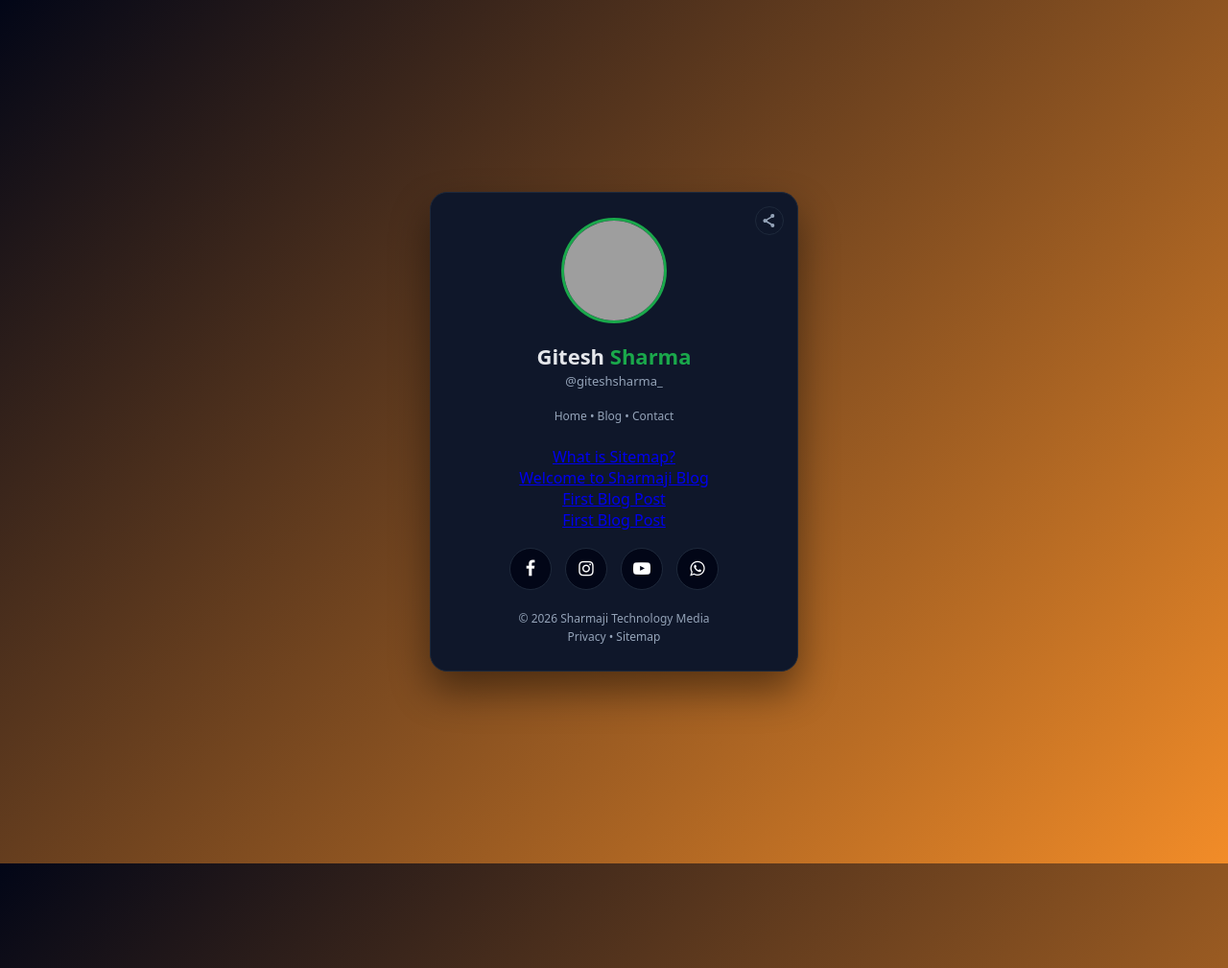
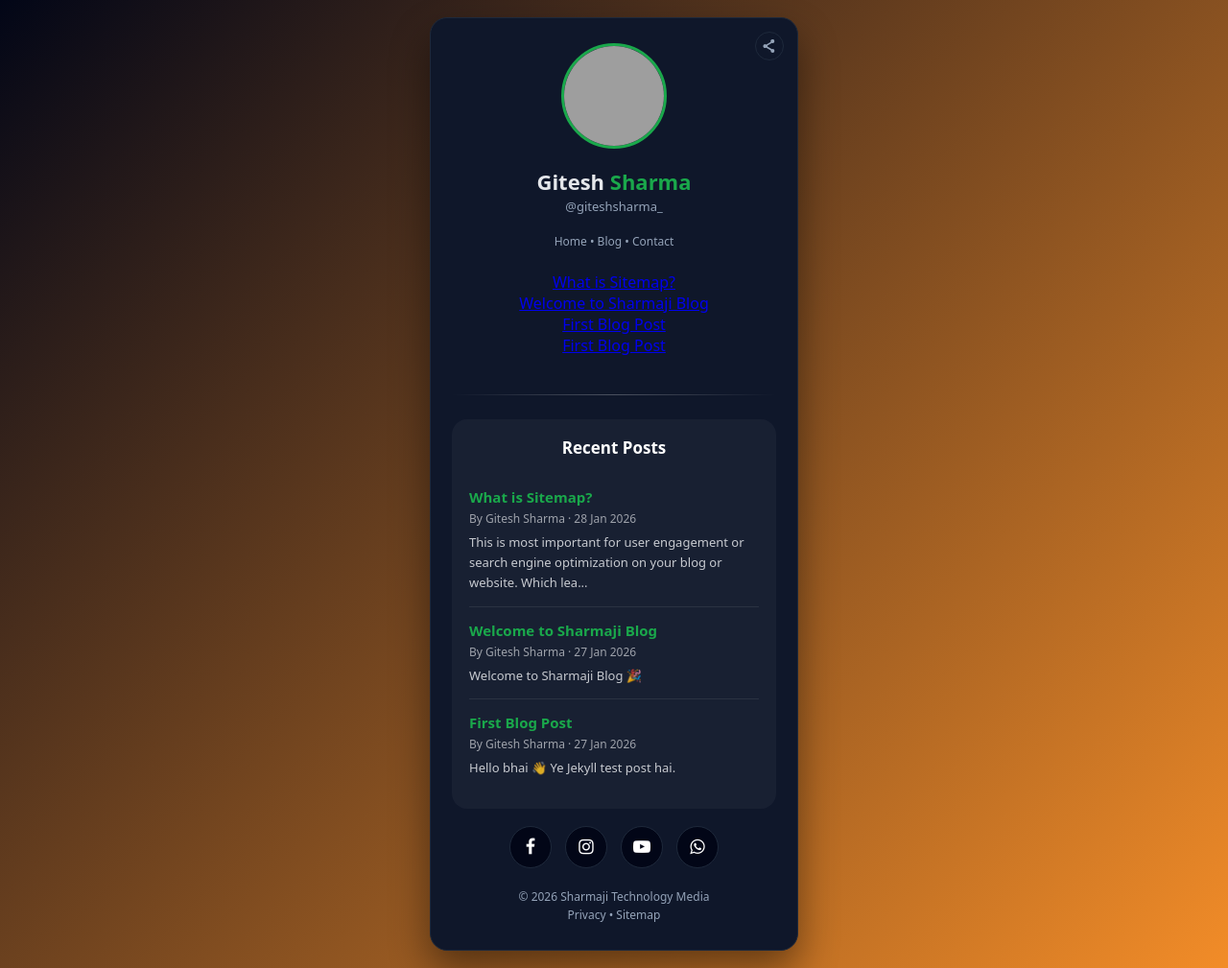
Before and after one commit to gitesh-sharma/blog, a Jekyll site: the page built from index.html, in a window 1280 px wide. Shown: the whole page at 96% size. Built offline with Jekyll 4.4.1, drawn with Linux system fonts in a browser that asks for light colours; grey boxes are pictures that could not be loaded.

Commit message:
Update index.html

```diff
--- a/index.html
+++ b/index.html
@@ -33,6 +33,38 @@ title: Home | Gitesh Sharma - Sharmaji Technology Media
       {% endfor %}
     </div>
 
+    <hr class="recent-divider">
+
+<div class="recent-posts">
+  <h3>Recent Posts</h3>
+
+  <ul>
+    {% for post in site.posts limit:3 %}
+    <li class="recent-card">
+
+      {% if post.image %}
+      <img src="{{ post.image }}" alt="{{ post.title }}" class="recent-thumb">
+      {% endif %}
+
+      <a href="{{ site.baseurl }}{{ post.url }}" class="recent-title">
+        {{ post.title }}
+      </a>
+
+      <div class="recent-meta">
+        By {{ post.author | default: "Gitesh Sharma" }} ·
+        {{ post.date | date: "%d %b %Y" }}
+      </div>
+
+      <p class="recent-desc">
+        {{ post.excerpt | strip_html | truncate: 110 }}
+      </p>
+
+    </li>
+    {% endfor %}
+  </ul>
+</div>
+
+
     <!-- SOCIAL -->
     <div class="social-icons">
       <a href="https://www.facebook.com/gitesh.g.sharma" class="facebook"><i class="fa fa-facebook"></i></a>
```
